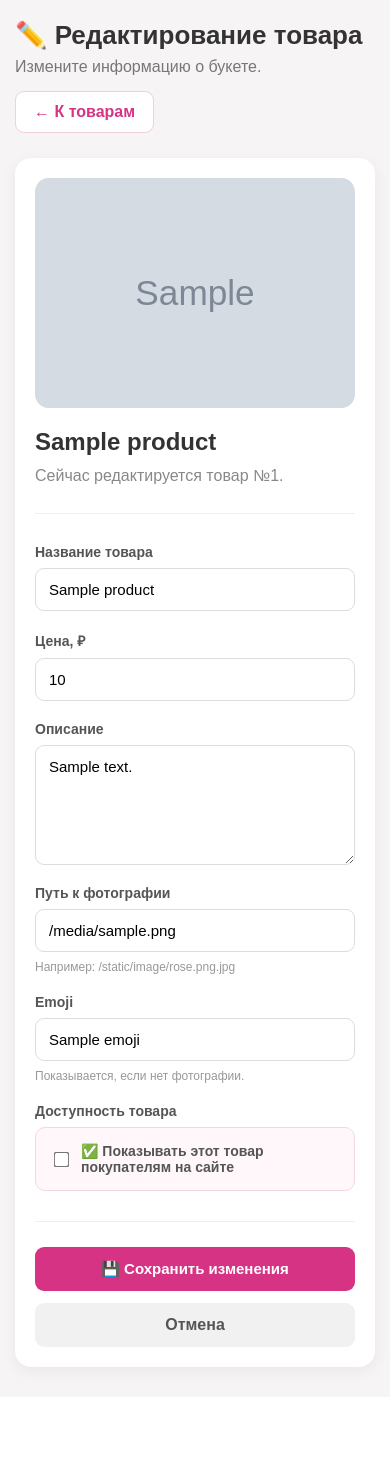
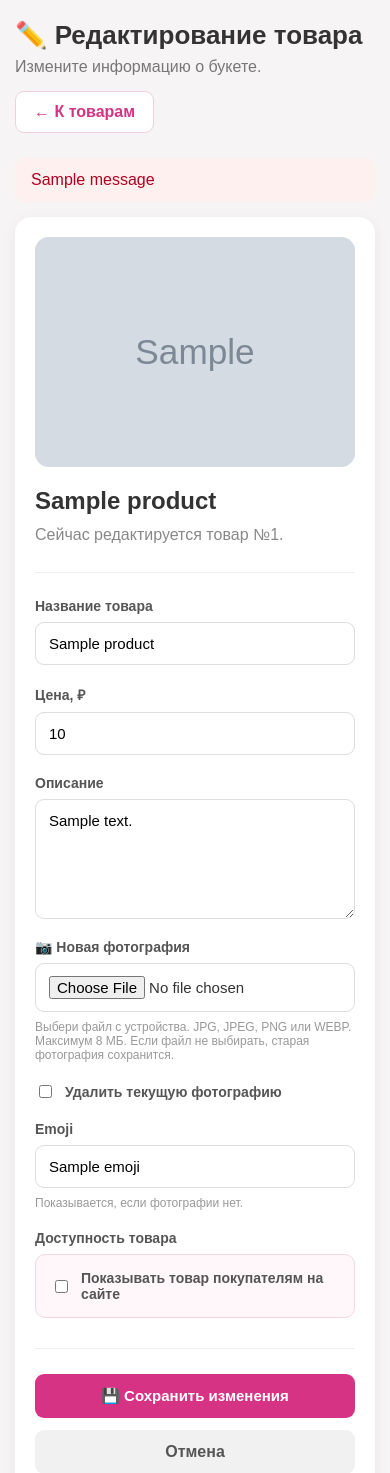
Before and after one commit to cor4mennj-a11y/magazinchik, a Flask app: template Магазинчик/templates/admin_edit_product.html in a window 390 px wide. Shown: the part 67-1540 px from the top of the page. Before the commit the page ends 1446 px from the top, so only its background shows below. Run offline with Flask 3, Linux system fonts and the light colour scheme; the template is opened without the code that fills it: most values are stand-ins (such as "Sample title", 1, 10 or a date in 2020); grey boxes marked "Sample" are stand-in pictures; one stand-in notice (Sample message) is shown; some libraries are stand-ins or nearby versions.

Commit message:
Update admin_edit_product.html

```diff
--- a/Магазинчик/templates/admin_edit_product.html
+++ b/Магазинчик/templates/admin_edit_product.html
@@ -1,657 +1,236 @@
+
 <!DOCTYPE html>
 <html lang="ru">
-
 <head>
-
     <meta charset="UTF-8">
-
-    <meta
-        name="viewport"
-        content="width=device-width, initial-scale=1.0"
-    >
-
-    <title>Редактирование товара — Цветочный магазин</title>
-
-
+    <meta name="viewport" content="width=device-width, initial-scale=1.0">
+    <title>Редактирование товара — Магазинчик</title>
     <style>
-
-        * {
-            box-sizing: border-box;
-        }
-
-
+        * { box-sizing: border-box; }
         body {
             margin: 0;
-
             font-family: Arial, sans-serif;
-
             background: #f7f4f6;
-
             color: #333;
         }
-
-
-        /* ШАПКА */
-
         .header {
             background: white;
-
             padding: 18px 30px;
-
             display: flex;
-
             justify-content: space-between;
-
             align-items: center;
-
             border-bottom: 1px solid #eee;
-
             position: sticky;
-
             top: 0;
-
             z-index: 10;
         }
-
-
-        .logo {
-            font-size: 24px;
-
-            font-weight: bold;
-
-            color: #d63384;
-        }
-
-
-        .header-right {
-            display: flex;
-
-            align-items: center;
-
-            gap: 15px;
-        }
-
-
-        .admin-name {
-            color: #666;
-        }
-
-
+        .logo { font-size: 24px; font-weight: bold; color: #d63384; }
+        .header-right { display: flex; align-items: center; gap: 15px; }
+        .admin-name { color: #666; }
         .logout {
             text-decoration: none;
-
             color: white;
-
             background: #dc3545;
-
             padding: 9px 16px;
-
             border-radius: 8px;
         }
-
-
-        .logout:hover {
-            background: #bb2d3b;
-        }
-
-
-        /* ОСНОВНАЯ ОБЛАСТЬ */
-
-        .container {
-            max-width: 850px;
-
-            margin: 30px auto;
-
-            padding: 0 20px;
-        }
-
-
+        .container { max-width: 850px; margin: 30px auto; padding: 0 20px; }
         .top {
             display: flex;
-
             justify-content: space-between;
-
             align-items: center;
-
+            gap: 15px;
             margin-bottom: 25px;
         }
-
-
-        .top h1 {
-            margin: 0 0 7px;
-
-            font-size: 30px;
-        }
-
-
-        .top p {
-            margin: 0;
-
-            color: #777;
-        }
-
-
+        .top h1 { margin: 0 0 7px; font-size: 30px; }
+        .top p { margin: 0; color: #777; }
         .back {
             text-decoration: none;
-
             background: white;
-
             color: #d63384;
-
             padding: 11px 18px;
-
             border-radius: 9px;
-
             border: 1px solid #f0d0df;
-
             font-weight: bold;
-
             white-space: nowrap;
         }
-
-
-        .back:hover {
-            background: #fff4f8;
-        }
-
-
-        /* ФОРМА */
-
         .box {
             background: white;
-
             border-radius: 16px;
-
             padding: 30px;
-
-            box-shadow:
-                0 4px 15px rgba(0, 0, 0, 0.06);
+            box-shadow: 0 4px 15px rgba(0,0,0,.06);
         }
-
-
         .preview {
             display: flex;
-
+            align-items: center;
             gap: 20px;
-
-            align-items: center;
-
-            margin-bottom: 30px;
-
             padding-bottom: 25px;
-
+            margin-bottom: 25px;
             border-bottom: 1px solid #eee;
         }
-
-
         .preview-image {
             width: 150px;
-
             height: 150px;
-
+            flex-shrink: 0;
+            display: flex;
+            align-items: center;
+            justify-content: center;
+            overflow: hidden;
             border-radius: 14px;
-
             background: #f8eef3;
-
-            display: flex;
-
-            align-items: center;
-
-            justify-content: center;
-
-            overflow: hidden;
-
-            flex-shrink: 0;
         }
-
-
-        .preview-image img {
-            width: 100%;
-
-            height: 100%;
-
-            object-fit: cover;
-        }
-
-
-        .preview-emoji {
-            font-size: 65px;
-        }
-
-
-        .preview-info h2 {
-            margin: 0 0 8px;
-
-            font-size: 24px;
-        }
-
-
-        .preview-info p {
-            margin: 0;
-
-            color: #888;
-
-            line-height: 1.5;
-        }
-
-
+        .preview-image img { width: 100%; height: 100%; object-fit: cover; }
+        .preview-emoji { font-size: 65px; }
+        .preview-info h2 { margin: 0 0 8px; font-size: 24px; }
+        .preview-info p { margin: 0; color: #888; line-height: 1.5; }
         .form-grid {
             display: grid;
-
-            grid-template-columns:
-                1fr
-                1fr;
-
+            grid-template-columns: 1fr 1fr;
             gap: 20px;
         }
-
-
-        .field {
-            display: flex;
-
-            flex-direction: column;
-
-            gap: 8px;
-        }
-
-
-        .field.full {
-            grid-column: 1 / -1;
-        }
-
-
-        label {
-            font-size: 14px;
-
-            font-weight: bold;
-
-            color: #555;
-        }
-
-
-        input,
-        textarea {
+        .field { display: flex; flex-direction: column; gap: 8px; }
+        .field.full { grid-column: 1 / -1; }
+        label { font-size: 14px; font-weight: bold; color: #555; }
+        input, textarea {
             width: 100%;
-
             border: 1px solid #ddd;
-
             border-radius: 9px;
-
             padding: 12px 13px;
-
             font-size: 15px;
-
             font-family: inherit;
-
             outline: none;
         }
-
-
-        input:focus,
-        textarea:focus {
-            border-color: #d63384;
-        }
-
-
-        textarea {
-            min-height: 120px;
-
-            resize: vertical;
-        }
-
-
-        .hint {
-            font-size: 12px;
-
-            color: #999;
-
-            font-weight: normal;
-        }
-
-
-        /* ДОСТУПНОСТЬ */
-
+        input:focus, textarea:focus { border-color: #d63384; }
+        textarea { min-height: 120px; resize: vertical; }
+        .hint { font-size: 12px; color: #999; }
         .available-box {
             background: #fff7fa;
-
             border: 1px solid #f4d7e4;
-
             border-radius: 10px;
-
             padding: 15px;
         }
-
-
-        .checkbox-row {
+        .checkbox-row { display: flex; align-items: center; gap: 10px; }
+        .checkbox-row input { width: auto; }
+        .checkbox-row label { cursor: pointer; }
+        .buttons {
             display: flex;
-
-            align-items: center;
-
-            gap: 10px;
+            gap: 12px;
+            margin-top: 30px;
+            padding-top: 25px;
+            border-top: 1px solid #eee;
         }
-
-
-        .checkbox-row input {
-            width: auto;
-
-            transform: scale(1.2);
-        }
-
-
-        .checkbox-row label {
+        .save-button {
+            border: none;
+            background: #d63384;
+            color: white;
+            padding: 13px 24px;
+            border-radius: 9px;
+            font-size: 15px;
+            font-weight: bold;
             cursor: pointer;
         }
-
-
-        /* КНОПКИ */
-
-        .buttons {
-            display: flex;
-
-            gap: 12px;
-
-            margin-top: 30px;
-
-            padding-top: 25px;
-
-            border-top: 1px solid #eee;
-        }
-
-
-        .save-button {
-            border: none;
-
-            background: #d63384;
-
-            color: white;
-
-            padding: 13px 24px;
-
-            border-radius: 9px;
-
-            font-size: 15px;
-
-            font-weight: bold;
-
-            cursor: pointer;
-        }
-
-
-        .save-button:hover {
-            background: #b82d70;
-        }
-
-
+        .save-button:hover { background: #b82d70; }
         .cancel-button {
             text-decoration: none;
-
             background: #f1f1f1;
-
             color: #555;
-
             padding: 13px 24px;
-
             border-radius: 9px;
-
             font-weight: bold;
         }
-
-
-        .cancel-button:hover {
-            background: #e5e5e5;
+        .message {
+            padding: 13px 16px;
+            border-radius: 10px;
+            margin-bottom: 15px;
+            background: #fff0f0;
+            color: #b00020;
         }
-
-
-        /* МОБИЛЬНАЯ ВЕРСИЯ */
-
         @media (max-width: 650px) {
-
-            .header {
-                padding: 15px;
-            }
-
-
-            .logo {
-                font-size: 19px;
-            }
-
-
-            .admin-name {
-                display: none;
-            }
-
-
-            .container {
-                margin-top: 20px;
-
-                padding: 0 15px;
-            }
-
-
-            .top {
-                flex-direction: column;
-
-                align-items: flex-start;
-
-                gap: 15px;
-            }
-
-
-            .top h1 {
-                font-size: 26px;
-            }
-
-
-            .box {
-                padding: 20px;
-            }
-
-
-            .preview {
-                align-items: flex-start;
-
-                flex-direction: column;
-            }
-
-
-            .preview-image {
-                width: 100%;
-
-                height: 230px;
-            }
-
-
-            .form-grid {
-                grid-template-columns: 1fr;
-            }
-
-
-            .field.full {
-                grid-column: auto;
-            }
-
-
-            .buttons {
-                flex-direction: column;
-            }
-
-
-            .save-button,
-            .cancel-button {
-                width: 100%;
-
-                text-align: center;
-            }
-
+            .header { padding: 15px; }
+            .logo { font-size: 19px; }
+            .admin-name { display: none; }
+            .container { margin-top: 20px; padding: 0 15px; }
+            .top { align-items: flex-start; flex-direction: column; }
+            .top h1 { font-size: 26px; }
+            .box { padding: 20px; }
+            .preview { align-items: flex-start; flex-direction: column; }
+            .preview-image { width: 100%; height: 230px; }
+            .form-grid { grid-template-columns: 1fr; }
+            .field.full { grid-column: auto; }
+            .buttons { flex-direction: column; }
+            .save-button, .cancel-button { width: 100%; text-align: center; }
         }
-
     </style>
-
 </head>
-
-
 <body>
 
-
-<!-- ШАПКА -->
-
 <header class="header">
-
-    <div class="logo">
-        🌸 Цветочный магазин
-    </div>
-
-
+    <div class="logo">🌸 Цветочный магазин</div>
     <div class="header-right">
-
         <span class="admin-name">
             👤 {{ session.get('admin_username', 'Администратор') }}
         </span>
+        <a href="{{ url_for('admin_logout') }}" class="logout">Выйти</a>
+    </div>
+</header>
 
-
-        <a
-            href="{{ url_for('admin_logout') }}"
-            class="logout"
-        >
-            Выйти
-        </a>
-
+<main class="container">
+    <div class="top">
+        <div>
+            <h1>✏️ Редактирование товара</h1>
+            <p>Измените информацию о букете.</p>
+        </div>
+        <a href="{{ url_for('admin_products') }}" class="back">← К товарам</a>
     </div>
 
-</header>
-
-
-
-<main class="container">
-
-
-    <!-- ЗАГОЛОВОК -->
-
-    <div class="top">
-
-        <div>
-
-            <h1>
-                ✏️ Редактирование товара
-            </h1>
-
-            <p>
-                Измените информацию о букете.
-            </p>
-
-        </div>
-
-
-        <a
-            href="{{ url_for('admin_products') }}"
-            class="back"
-        >
-            ← К товарам
-        </a>
-
-    </div>
-
-
+    {% with messages = get_flashed_messages(with_categories=true) %}
+        {% for category, message in messages %}
+            <div class="message">{{ message }}</div>
+        {% endfor %}
+    {% endwith %}
 
     <div class="box">
-
-
-        <!-- ПРЕДПРОСМОТР -->
-
         <div class="preview">
-
-
             <div class="preview-image">
-
-
                 {% if product['image'] %}
-
                     <img
                         src="{{ product['image'] }}"
                         alt="{{ product['name'] }}"
                         onerror="this.style.display='none'; this.nextElementSibling.style.display='block';"
                     >
-
-                    <div
-                        class="preview-emoji"
-                        style="display: none;"
-                    >
-                        {{ product['emoji'] }}
+                    <div class="preview-emoji" style="display:none">
+                        {{ product['emoji'] or '🌸' }}
                     </div>
-
                 {% else %}
-
-                    <div class="preview-emoji">
-                        {{ product['emoji'] }}
-                    </div>
-
+                    <div class="preview-emoji">{{ product['emoji'] or '🌸' }}</div>
                 {% endif %}
-
-
             </div>
-
-
             <div class="preview-info">
-
-                <h2>
-                    {{ product['name'] }}
-                </h2>
-
-                <p>
-                    Сейчас редактируется товар
-                    №{{ product['id'] }}.
-                </p>
-
+                <h2>{{ product['name'] }}</h2>
+                <p>Сейчас редактируется товар №{{ product['id'] }}.</p>
             </div>
-
-
         </div>
-
-
-
-        <!-- ФОРМА -->
 
         <form
             method="POST"
-            action="{{ url_for(
-                'edit_product',
-                product_id=product['id']
-            ) }}"
+            enctype="multipart/form-data"
+            action="{{ url_for('edit_product', product_id=product['id']) }}"
         >
-
-
             <div class="form-grid">
-
-
-                <!-- НАЗВАНИЕ -->
-
                 <div class="field">
-
-                    <label for="name">
-                        Название товара
-                    </label>
-
+                    <label for="name">Название товара</label>
                     <input
                         id="name"
                         type="text"
                         name="name"
                         value="{{ product['name'] }}"
-                        placeholder="Например: Красные розы"
+                        maxlength="150"
                         required
                     >
-
                 </div>
 
-
-
-                <!-- ЦЕНА -->
-
                 <div class="field">
-
-                    <label for="price">
-                        Цена, ₽
-                    </label>
-
+                    <label for="price">Цена, ₽</label>
                     <input
                         id="price"
                         type="number"
@@ -661,151 +240,84 @@
                         step="0.01"
                         required
                     >
-
                 </div>
 
-
-
-                <!-- ОПИСАНИЕ -->
-
                 <div class="field full">
-
-                    <label for="description">
-                        Описание
-                    </label>
-
+                    <label for="description">Описание</label>
                     <textarea
                         id="description"
                         name="description"
                         placeholder="Описание букета..."
-                    >{{ product['description'] }}</textarea>
-
+                    >{{ product['description'] or '' }}</textarea>
                 </div>
 
+                <div class="field full">
+                    <label for="image">📷 Новая фотография</label>
+                    <input
+                        id="image"
+                        type="file"
+                        name="image"
+                        accept=".jpg,.jpeg,.png,.webp,image/jpeg,image/png,image/webp"
+                    >
+                    <span class="hint">
+                        Выбери файл с устройства. JPG, JPEG, PNG или WEBP. Максимум 8 МБ.
+                        Если файл не выбирать, старая фотография сохранится.
+                    </span>
+                </div>
 
-
-                <!-- ФОТО -->
+                {% if product['image'] %}
+                <div class="field full">
+                    <div class="checkbox-row">
+                        <input
+                            id="remove_image"
+                            type="checkbox"
+                            name="remove_image"
+                        >
+                        <label for="remove_image">Удалить текущую фотографию</label>
+                    </div>
+                </div>
+                {% endif %}
 
                 <div class="field">
-
-                    <label for="image">
-                        Путь к фотографии
-                    </label>
-
-                    <input
-                        id="image"
-                        type="text"
-                        name="image"
-                        value="{{ product['image'] }}"
-                        placeholder="/static/image/buket.jpg"
-                    >
-
-                    <span class="hint">
-                        Например: /static/image/rose.png.jpg
-                    </span>
-
-                </div>
-
-
-
-                <!-- EMOJI -->
-
-                <div class="field">
-
-                    <label for="emoji">
-                        Emoji
-                    </label>
-
+                    <label for="emoji">Emoji</label>
                     <input
                         id="emoji"
                         type="text"
                         name="emoji"
-                        value="{{ product['emoji'] }}"
+                        value="{{ product['emoji'] or '🌸' }}"
                         placeholder="🌹"
                     >
-
-                    <span class="hint">
-                        Показывается, если нет фотографии.
-                    </span>
-
+                    <span class="hint">Показывается, если фотографии нет.</span>
                 </div>
 
-
-
-                <!-- ДОСТУПНОСТЬ -->
-
-                <div class="field full">
-
-                    <label>
-                        Доступность товара
-                    </label>
-
-
+                <div class="field">
+                    <label>Доступность товара</label>
                     <div class="available-box">
-
                         <div class="checkbox-row">
-
                             <input
                                 type="checkbox"
                                 id="available"
                                 name="available"
-                                {% if product['available'] %}
-                                    checked
-                                {% endif %}
+                                {% if product['available'] %}checked{% endif %}
                             >
-
-
                             <label for="available">
-
-                                ✅ Показывать этот товар
-                                покупателям на сайте
-
+                                Показывать товар покупателям на сайте
                             </label>
-
                         </div>
-
                     </div>
-
                 </div>
-
-
             </div>
 
-
-
-            <!-- КНОПКИ -->
-
             <div class="buttons">
-
-
-                <button
-                    type="submit"
-                    class="save-button"
-                >
+                <button type="submit" class="save-button">
                     💾 Сохранить изменения
                 </button>
-
-
-                <a
-                    href="{{ url_for('admin_products') }}"
-                    class="cancel-button"
-                >
+                <a href="{{ url_for('admin_products') }}" class="cancel-button">
                     Отмена
                 </a>
-
-
             </div>
-
-
         </form>
-
-
     </div>
-
-
 </main>
-
-
 </body>
-
 </html>
```
